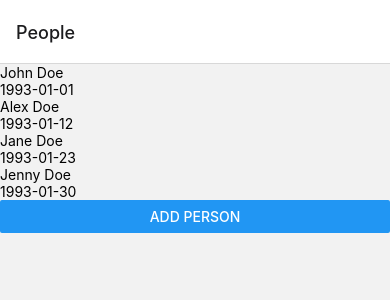
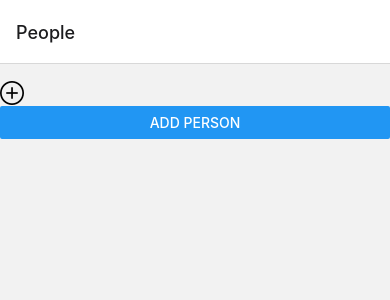
Before and after one commit to leslylulu/gift-ideas, a React Native app: screen /People in a window 390 px wide. Shown: the top 300 px of the page. Built offline with nearby package versions, Linux system fonts and the light colour scheme.

Commit message:
add people list from context

```diff
--- a/PeopleContext.js
+++ b/PeopleContext.js
@@ -6,35 +6,33 @@ const PeopleContext = createContext();
 
 export const PeopleProvider = ({ children }) => {
 	const [people, setPeople] = useState([]);
+
 	const STORAGE_KEY = "people";
 
 	useEffect(() => {
 		const loadPeople = async () => {
 			const savedPeople = await AsyncStorage.getItem(STORAGE_KEY);
-			if (savedPeople) {
-				setPeople(JSON.parse(savedPeople));
-			}
-		}
+			if (savedPeople) setPeople(JSON.parse(savedPeople));
+		};
 		loadPeople();
-	}, [])
+	}, []);
 
-
-	const addPeople = async (name, dob) => {
+	const addPerson = async (name, dob) => {
 		const newPerson = {
 			id: randomUUID(),
 			name,
-			dob
-		}
-		const newPeople = [...people, newPerson];
-		setPeople(newPeople);
-		await AsyncStorage.setItem(STORAGE_KEY, JSON.stringify(newPeople));
-	}
+			dob,
+		};
+		const updatedPeople = [...people, newPerson];
+		setPeople(updatedPeople);
+		await AsyncStorage.setItem(STORAGE_KEY, JSON.stringify(updatedPeople));
+	};
 
 	return (
-		<PeopleContext.Provider value={{ people, addPeople }}>
+		<PeopleContext.Provider value={{ people, addPerson }}>
 			{children}
 		</PeopleContext.Provider>
-	)
+	);
 };
 
 export default PeopleContext;
--- a/screens/AddPersonScreen.js
+++ b/screens/AddPersonScreen.js
@@ -1,5 +1,5 @@
 import React, { useContext, useState } from "react";
-import { View, Text, TextInput, Button } from "react-native";
+import { TextInput, Button } from "react-native";
 import PeopleContext from "../PeopleContext";
 import { useNavigation } from "@react-navigation/native";
 import { SafeAreaProvider, SafeAreaView } from 'react-native-safe-area-context';
--- a/screens/PeopleScreen.js
+++ b/screens/PeopleScreen.js
@@ -1,50 +1,95 @@
-import { FlatList, View, Text, SafeAreaView, Button } from "react-native";
+import { useContext } from "react";
+import { StyleSheet, FlatList, View, Text, SafeAreaView, TouchableOpacity, Button } from "react-native";
 import { SafeAreaProvider } from "react-native-safe-area-context";
 import { useNavigation } from "@react-navigation/native";
+import EvilIcons from '@expo/vector-icons/EvilIcons';
+import MaterialCommunityIcons from '@expo/vector-icons/MaterialCommunityIcons';
+import AntDesign from '@expo/vector-icons/AntDesign';
+import PeopleContext from "../PeopleContext";
 
 
 export default function PeopleScreen() {
 	const navigation = useNavigation();
+	const { people } = useContext(PeopleContext);
 
-	const people = [
-		{
-			id: "dhie-dejoifjoejf",
-			name: "John Doe",
-			dob: "1993-01-01",
-		},
-		{
-			id: "dhie-dejoifjoejf",
-			name: "Alex Doe",
-			dob: "1993-01-12",
-		},
-		{
-			id: "dhie-dejoifjoejf",
-			name: "Jane Doe",
-			dob: "1993-01-23",
-		},
-		{
-			id: "dhie-dejoifjoejf",
-			name: "Jenny Doe",
-			dob: "1993-01-30",
-		}
-	]
+
+	const renderPerson = ({ item }) => {
+		return (
+			<View style={styles.card}>
+				<View style={styles.userCard}>
+					<View>
+						<EvilIcons name="user" size={24} color="white" />
+					</View>
+					<View >
+						<Text style={styles.name}>{item.name}</Text>
+						<Text style={styles.dob}>{item.dob}</Text>
+					</View>
+
+				</View>
+
+				<View>
+					<MaterialCommunityIcons name="thought-bubble" size={24} color="white" />
+				</View>
+			</View>
+		)
+	}
 
 	return (
 		<SafeAreaProvider>
 			<SafeAreaView>
 				<FlatList
+					style={styles.userList}
 					data={people}
 					keyExtractor={item => item.id}
-					renderItem={({ item }) => (
-						<View>
-							<Text>{item.name}</Text>
-							<Text>{item.dob}</Text>
-						</View>
-					)}
+					renderItem={renderPerson}
 				/>
-				<Button title="Add Person" onPress={() => navigation.navigate("AddPerson")}></Button>
+				<View style={styles.addButton}>
+					<TouchableOpacity onPress={() => navigation.navigate("AddPerson")}>
+						<AntDesign name="pluscircleo" size={24} color="black" />
+					</TouchableOpacity>
+					<Button title="Add Person" onPress={() => navigation.navigate("AddPerson")}></Button>
+				</View>
+
 			</SafeAreaView>
 		</SafeAreaProvider>
 	)
 
 }
+
+const styles = StyleSheet.create({
+	userList: {
+		margin: 8,
+		display: 'flex',
+		flexDirection: 'column',
+	},
+	card: {
+		padding: 16,
+		display: 'flex',
+		flexDirection: 'row',
+		justifyContent: 'space-between',
+		backgroundColor: '#829',
+		margin: 4,
+		borderRadius: 16,
+		alignItems: 'center',
+	},
+	userCard: {
+		display: 'flex',
+		gap: 8,
+		flexDirection: 'row',
+		alignItems: 'center',
+	},
+	name: {
+		fontWeight: 'bold',
+		color: 'white'
+	},
+	dob: {
+		color: '#ccc'
+	},
+	addButton: {
+		width: "100%",
+		display: 'flex',
+		justifyContent: 'center',
+		justifyIems: 'center',
+		textAlign: 'center',
+	}
+});
```
